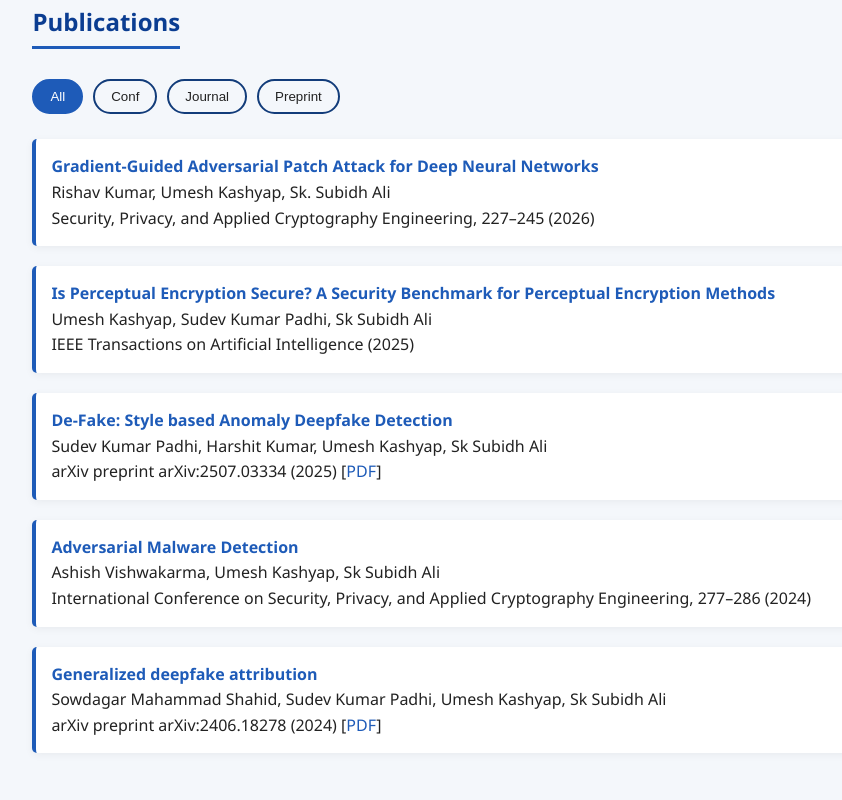
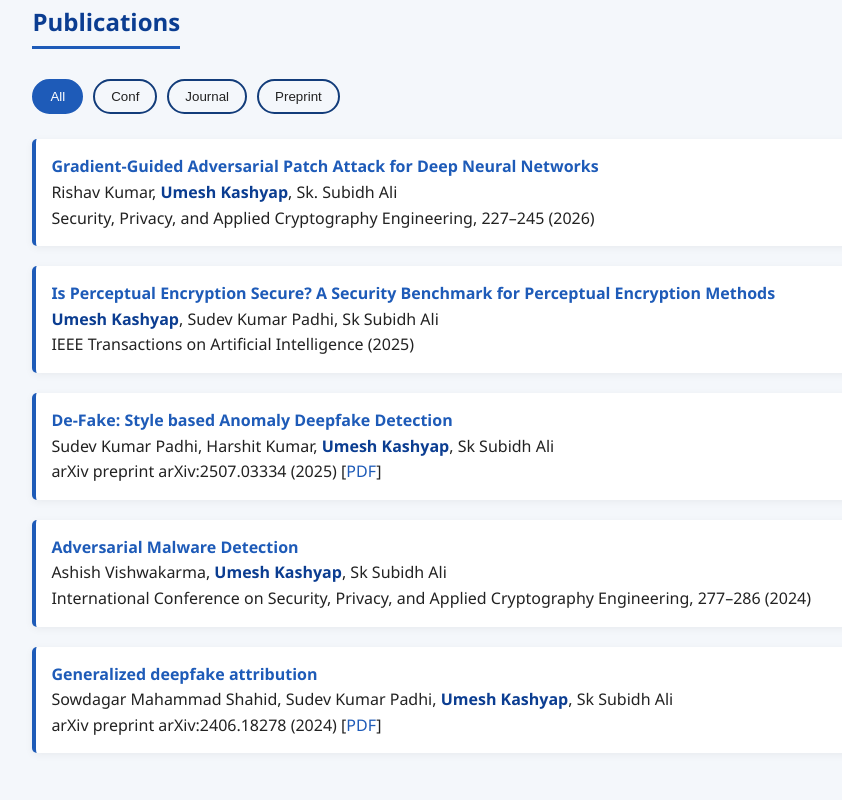
Before and after one commit to umesh-21/umeshkashyap, a React (Create React App) app: page / in a window 1280 px wide. Shown: the part 1360-2160 px from the top of the page, without its empty margins (70-912 px from the left). Built offline with nearby package versions, Linux system fonts and the light colour scheme; the HTML template or start-up script is replaced by a standard one.

Commit message:
update publication details on my name

```diff
--- a/src/components/Publications.js
+++ b/src/components/Publications.js
@@ -48,6 +48,21 @@ function Publications() {
     ? publications
     : publications.filter(pub => pub.category === filter);
 
+  // Helper function to bold "Umesh Kashyap" in author string
+  const renderAuthors = (authors) => {
+    const name = 'Umesh Kashyap';
+    const parts = authors.split(name);
+    if (parts.length === 1) {
+      return authors;
+    }
+    return parts.map((part, i) => (
+      <React.Fragment key={i}>
+        {part}
+        {i < parts.length - 1 && <strong>{name}</strong>}
+      </React.Fragment>
+    ));
+  };
+
   return (
     <section id="publications">
       <h2>Publications</h2>
@@ -73,7 +88,7 @@ function Publications() {
               </a>
             </strong>
             <br />
-            {pub.authors}
+            {renderAuthors(pub.authors)}
             <br />
             {pub.venue}
             {pub.pdf && (
```
